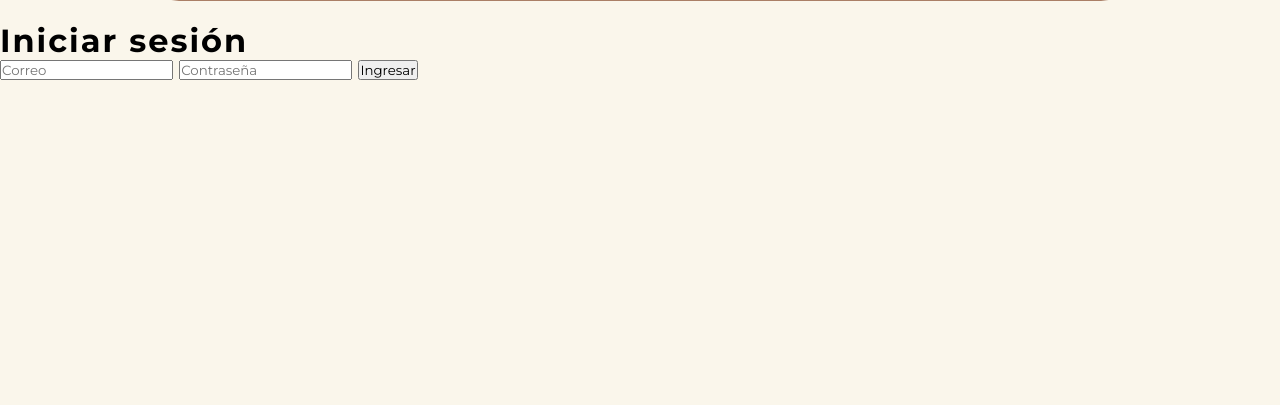
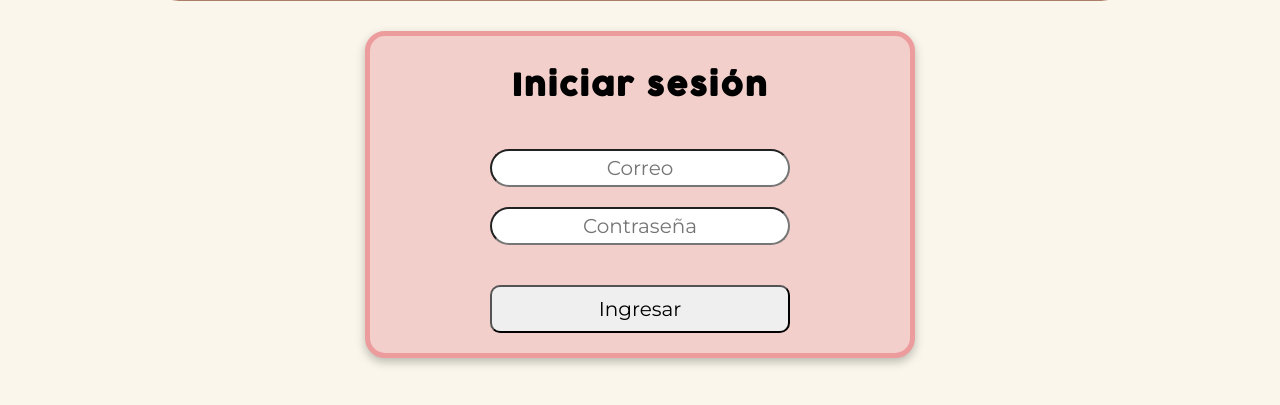
Before and after one commit to BrayanMata6414/Migajeras_Reposteria, a Flask app: page /login in a window 1280 px wide. Shown: the part 89-494 px from the top of the page. Run offline with Flask 3, Linux system fonts and the light colour scheme.

Commit message:
Login acabado

```diff
--- a/client/templates/login.html
+++ b/client/templates/login.html
@@ -1,3 +1,5 @@
+<link rel="stylesheet" href="{{ url_for('static', filename='css/styleForm.css') }}">
+
 {% extends 'navbar.html' %}
 
 {% block title %}
@@ -6,29 +8,31 @@ Iniciar sesión
 
 {% block content %}
 
-<h1>Iniciar sesión</h1>
 
-<form method="POST">
+<div class="cont-form activo">
 
-    <input
-        type="email"
-        name="correo"
-        placeholder="Correo"
-        required
-    >
+    <form method="POST">
 
-    <input
-        type="password"
-        name="password"
-        placeholder="Contraseña"
-        required
-    >
+        <h2>Iniciar sesión</h2>
 
-    <button type="submit">
-        Ingresar
-    </button>
+        <div class="input-group">
 
-</form>
+            <input type="email" name="correo" placeholder="Correo" required>
+
+        </div>
+
+        <div class="input-group">
+
+            <input type="password" name="password" placeholder="Contraseña" required>
+
+        </div>
+
+        <button type="submit" class="btn-sub">
+            Ingresar
+        </button>
+
+    </form>
+</div>
 
 {% if error %}
     <p>{{ error }}</p>
--- a/static/css/styleForm.css
+++ b/static/css/styleForm.css
@@ -5,6 +5,11 @@
 
     display: none;
     justify-content: center;
+}
+
+.activo
+{
+    display: flex;
 }
 
 .cont-form form
```
